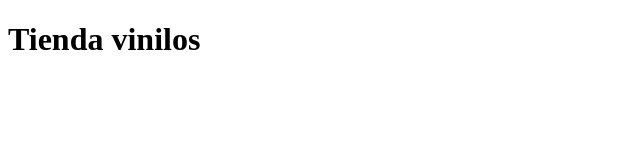
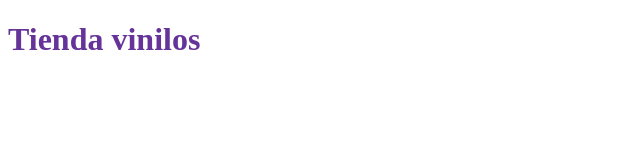
Before and after one commit to TrunksMC/proyecto, a plain HTML site: page index.html in a window 1280 px wide. Shown: the whole page, without its empty margins (0-640 px from the left). Drawn offline with Linux system fonts and the light colour scheme.

Commit message:
proyecto de prueba

```diff
--- /dev/null
+++ b/css/style.css
@@ -0,0 +1,3 @@
+h1{
+    color: rebeccapurple;
+}
--- a/index.html
+++ b/index.html
@@ -5,6 +5,7 @@
     <meta http-equiv="X-UA-Compatible" content="IE=edge">
     <meta name="viewport" content="width=device-width, initial-scale=1.0">
     <title>Document</title>
+    <link rel="stylesheet" href="css/style.css">
 </head>
 <body>
     <h1>Tienda vinilos</h1>
```
